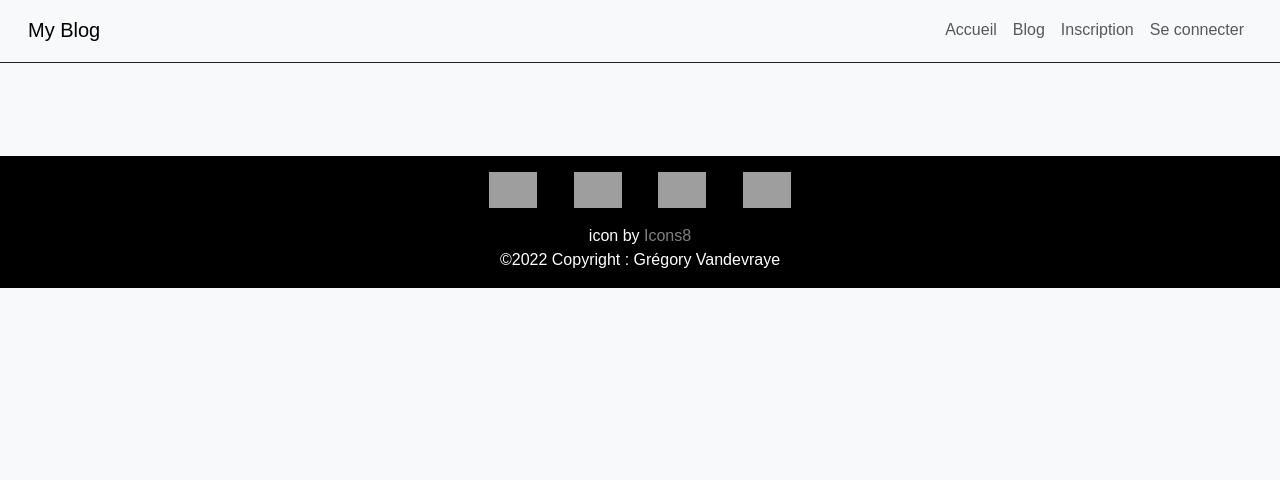
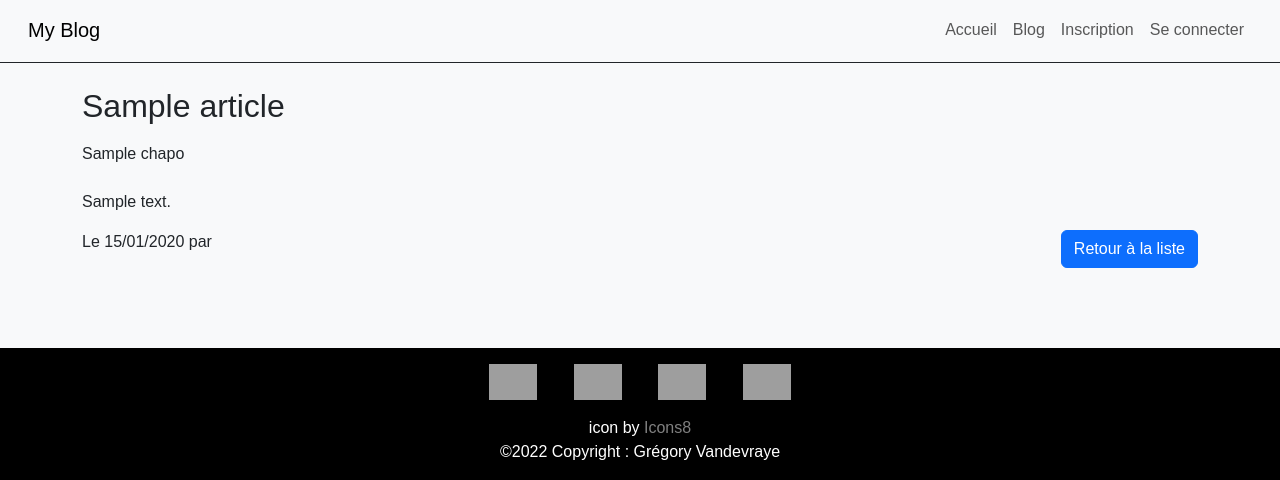
Before and after one commit to genesis59/blog-php, a PHP site: template templates/frontoffice/article.html.twig in a window 1280 px wide. Shown: the part 512-992 px from the top of the page. Before the commit the page ends 800 px from the top, so only its background shows below. Run offline with PHP 8.4, Linux system fonts and the light colour scheme; the template is opened without the code that fills it: most values are stand-ins (such as "Sample title", 1, 10 or a date in 2020); some libraries are stand-ins or nearby versions; some web fonts are replaced; grey boxes are pictures that could not be loaded.

Commit message:
Create detail's article template component + route front office

```diff
--- a/public/css/style.css
+++ b/public/css/style.css
@@ -22,3 +22,7 @@ body {
 a {
     text-decoration: none;
 }
+
+.rotation180 {
+    transform: rotate(180deg);
+}
--- a/src/Controller/Frontoffice/ArticleController.php
+++ b/src/Controller/Frontoffice/ArticleController.php
@@ -65,7 +65,8 @@ class ArticleController
             'template' => 'article',
             'article' => $article,
             'url_domain' => $this->env["URL_DOMAIN"],
-            'header_title' => $article->getTitle()
+            'header_title' => $article->getTitle(),
+            'max_article' => $this->articleService->getCountTotalRows()
         ]), 200);
     }
 }
--- a/src/Service/Model/EntityService.php
+++ b/src/Service/Model/EntityService.php
@@ -27,4 +27,9 @@ abstract class EntityService
         }
         return $pageData;
     }
+
+    public function getCountTotalRows(): int
+    {
+        return $this->entityRepository->count();
+    }
 }
--- a/templates/frontoffice/article.html.twig
+++ b/templates/frontoffice/article.html.twig
@@ -1 +1,20 @@
 {% extends './frontoffice/layout.html.twig' %}
+
+{% block content %}
+    {% include './frontoffice/components/article/_displayForArticleDetail.html.twig' %}
+    <div class="row mb-5">
+
+        <div class="col-6 text-end">
+            {% if article.id > 1 %}
+                <img src="/images/arrow-24.png" alt="flèche" width="24" title="arraw" class="rotation180">
+                <a href="{{ url_domain }}article?numero={{ article.id - 1 }}">Article précédent</a>
+            {% endif %}
+        </div>
+        <div class="col-6 text-start">
+            {% if article.id < max_article %}
+                <a href="{{ url_domain }}article?numero={{ article.id + 1 }}">Article suivant</a>
+                <img src="/images/arrow-24.png" alt="flèche" width="24" title="arraw">
+            {% endif %}
+        </div>
+    </div>
+{% endblock %}
--- /dev/null
+++ b/templates/frontoffice/components/article/_displayForArticleDetail.html.twig
@@ -0,0 +1,11 @@
+<article class="container mt-4 mb-4">
+    <h2 class="pb-2">{{ article.title }}</h2>
+
+    <p class="pb-2">{{ article.chapo }}</p>
+
+    <p>{{ article.content | convert_encoding('UTF-8', 'ISO-8859-1')}}</p>
+    <div class="row">
+        <div class="col-6 text-start">Le {{ article.createdAt|date("d/m/Y") }} par {{ article.user.pseudo }}</div>
+        <div class="col-6 text-end"><a href="{{ url_domain}}articles" class="btn btn-primary">Retour à la liste</a> </div>
+    </div>
+</article>
```
